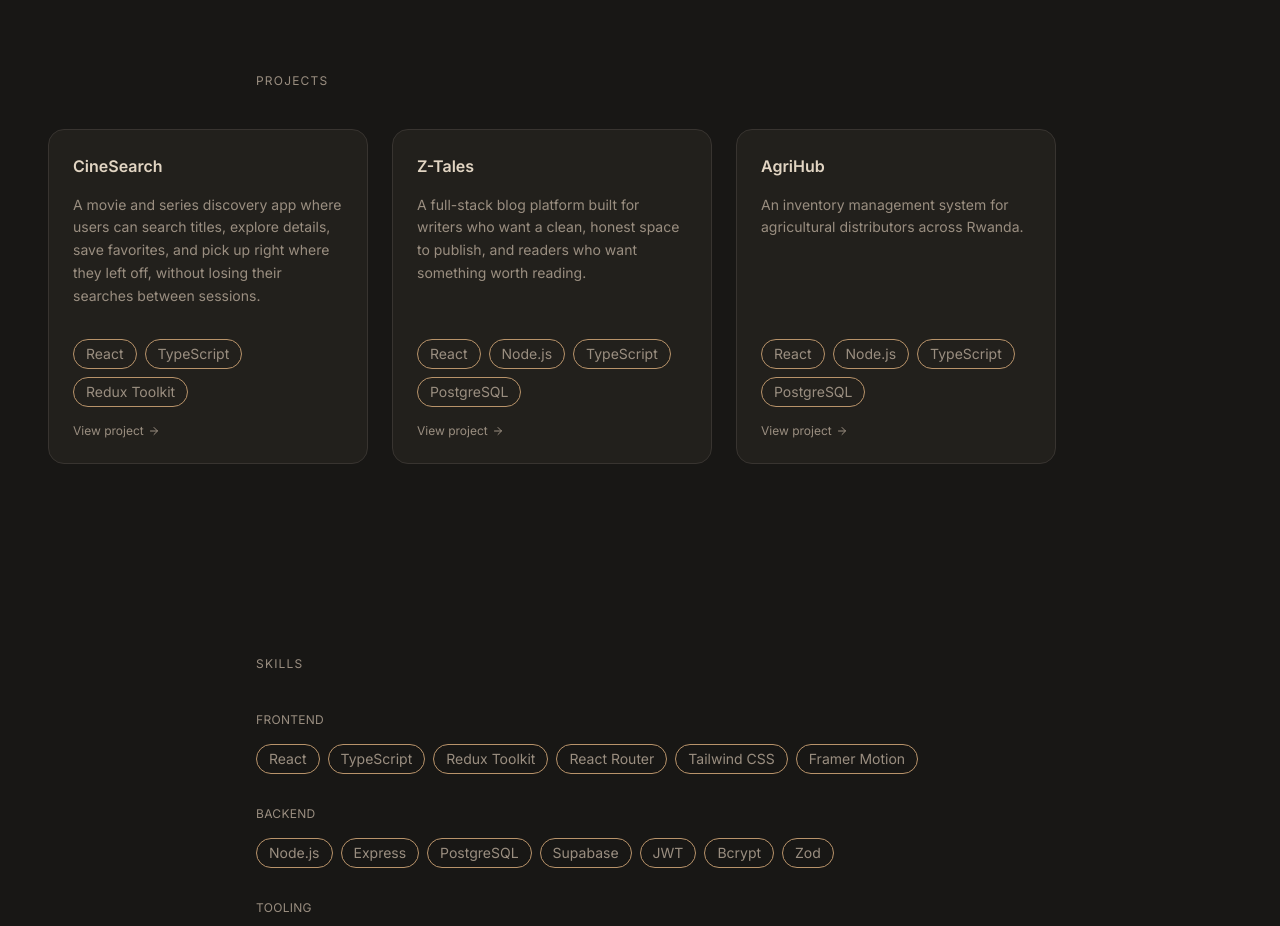
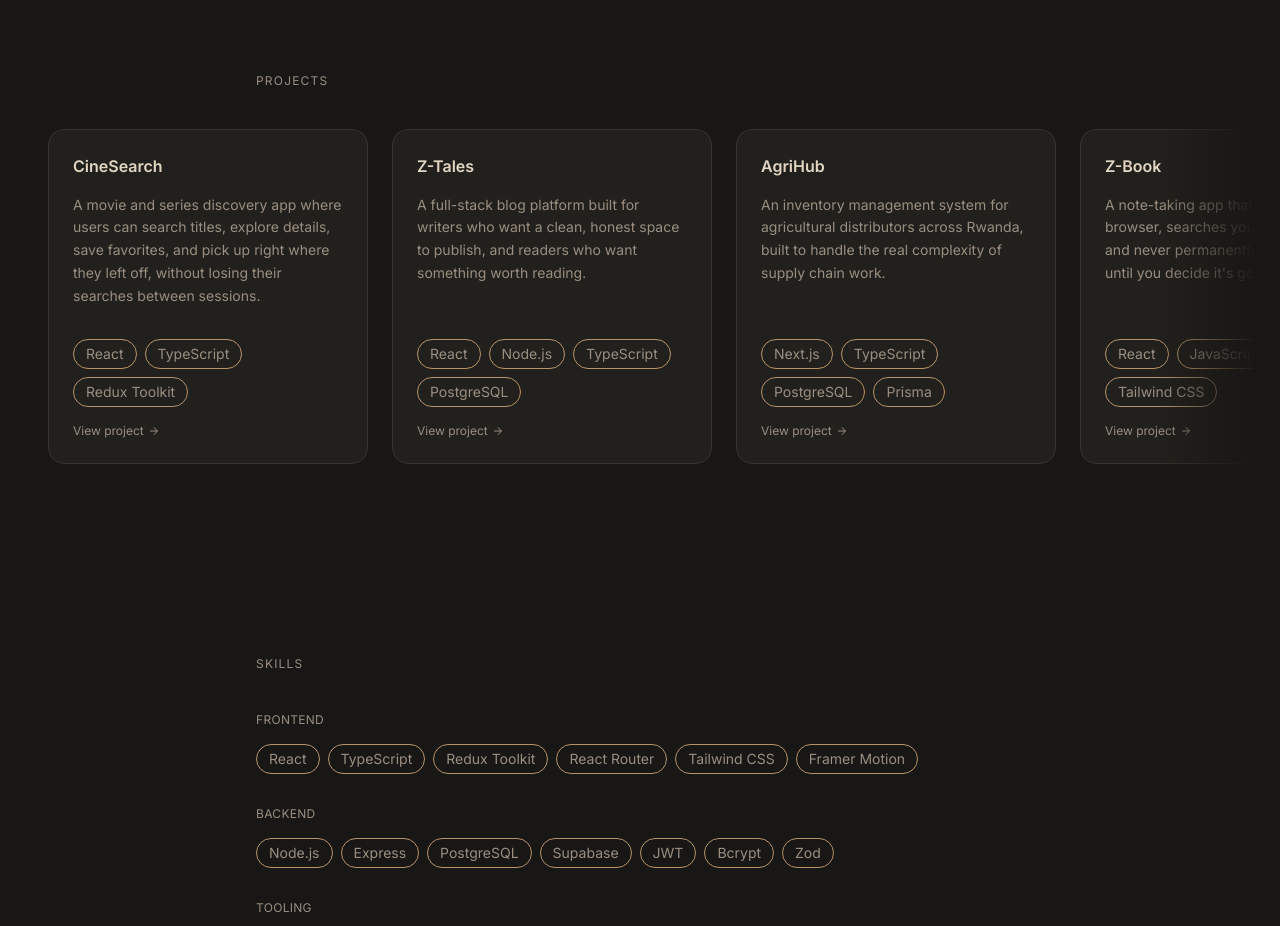
Before and after one commit to Zolender/Z-folio, a React (Vite) app: page / in a window 1280 px wide. Shown: the part 1640-2566 px from the top of the page. Built offline with nearby package versions, Linux system fonts and the light colour scheme.

Commit message:
feat: update project descriptions and add new Z-Book project for enhanced detail and clarity

```diff
--- a/src/data/projects.ts
+++ b/src/data/projects.ts
@@ -7,7 +7,7 @@ export const projects: Project[] = [
     oneLiner:
       "A movie and series discovery app where users can search titles, explore details, save favorites, and pick up right where they left off, without losing their searches between sessions.",
     description:
-      "The interesting part isn't the search, it's the state. When a user leaves the search page and comes back, Redux keeps their results alive: no refetch, no blank slate. Framer Motion handles the transitions so the whole thing feels smooth rather than snappy.",
+      "The interesting part isn't the search, it's the state. When a user leaves the search page and comes back, Redux keeps their results alive: no refetch, no blank slate. The search history persists too, so returning to the app feels like it was waiting for you.\n\nEach result expands into full detail: poster, rating, runtime, cast, and plot summary. Framer Motion handles the transitions so the whole thing feels smooth rather than snappy.",
     stack: [
       "React",
       "TypeScript",
@@ -32,7 +32,7 @@ export const projects: Project[] = [
     oneLiner:
       "A full-stack blog platform built for writers who want a clean, honest space to publish, and readers who want something worth reading.",
     description:
-      "The first project I built with a proper frontend/backend separation: two separate folders, two separate deployments, one coherent system. JWT authentication with session rehydration on page load, role-based access enforced at the API level not just the UI, Zod for schema validation, Helmet and rate limiting for security. The architecture diagram and database schema are documented in the repo.\n\nUsers can write with markdown, like and comment on posts, and admins can manage the whole platform from a dedicated panel.",
+      "The first project I built with a proper frontend/backend separation: two separate folders, two separate deployments, one coherent system. The frontend lives on Vercel, the Express API on Render, the database on Supabase; all three communicate over HTTPS. JWT authentication with session rehydration on page load, role-based access enforced at the API level not just the UI, Zod for schema validation, Helmet and rate limiting for security. The architecture diagram and database schema are documented in the repo.\n\nUsers can write with markdown, like posts, and leave threaded comments with one-level replies. Admins can assign roles, moderate content, and manage the whole platform from a dedicated panel.",
     stack: [
       "React 19",
       "TypeScript",
@@ -61,11 +61,21 @@ export const projects: Project[] = [
     name: "AgriHub",
     slug: "agrihub",
     oneLiner:
-      "An inventory management system for agricultural distributors across Rwanda.",
+      "An inventory management system for agricultural distributors across Rwanda, built to handle the real complexity of supply chain work.",
     description:
-      "Managers track stock in real time, analysts read dashboards and filter by region, product, or date, and admins control who sees what. Built to handle the actual complexity of supply chain work.\n\nI'm the only full-stack developer on the team, working alongside AI engineers with a roadmap that includes AI-powered features down the line. The system supports CSV bulk import with granular error reporting, low stock alerts, multi-region tracking, and role-based access across three permission tiers.",
-    stack: ["TypeScript", "React", "Node.js", "PostgreSQL"],
-    coreStack: ["React", "Node.js", "TypeScript", "PostgreSQL"],
+      "Managers track stock in real time, analysts read dashboards and filter by region, product, or date, and admins control who sees what. The CSV import enforces a strict data contract with business rule validation: fulfilled quantities cannot exceed ordered quantities, and remaining stock cannot go below zero. When demand exceeds supply, the system logs the lost sale rather than silently ignoring it.\n\nI'm the only full-stack developer on the team, working alongside AI engineers. The roadmap includes AI-powered features, which is part of why the data layer was built to be clean and predictable from the start. Role-based access runs across three permission tiers, and Sentry handles error monitoring in production.",
+    stack: [
+      "Next.js",
+      "TypeScript",
+      "PostgreSQL",
+      "Prisma",
+      "Zod",
+      "Tailwind CSS",
+      "Sentry",
+      "Vitest",
+      "Playwright",
+    ],
+    coreStack: ["Next.js", "TypeScript", "PostgreSQL", "Prisma"],
     whatILearned:
       "How to build for a team and a real use case at the same time, and that being the only full-stack dev teaches you resilience, patience, and a certain attention to detail you don't develop any other way.",
     links: {
@@ -74,6 +84,29 @@ export const projects: Project[] = [
     },
     screenshots: [],
   },
+  {
+    name: "Z-Book",
+    slug: "z-book",
+    oneLiner:
+      "A note-taking app that saves to your browser, searches your notes instantly, and never permanently deletes anything until you decide it's gone for good.",
+    description:
+      "Built with React and localStorage, so everything lives in the browser with no backend required. Notes auto-save as you type, search works across both title and content, and deleting a note sends it to a trash folder rather than removing it immediately. You can restore from trash or clear it when you're sure.\n\nA favorites system lets you star notes for quick access without reorganizing anything. The project is still in active development: the foundation is solid and the core workflows work, but the UI has rough edges I'm still smoothing out. I document what's broken and what's next in the repo, because pretending a project is finished when it isn't doesn't help anyone.",
+    stack: [
+      "React",
+      "JavaScript",
+      "Vite",
+      "Tailwind CSS",
+      "Lucide React",
+    ],
+    coreStack: ["React", "JavaScript", "Tailwind CSS"],
+    whatILearned:
+      "That the gap between a working CRUD app and something that actually feels usable is mostly in the small decisions: what happens when you delete something, whether search is instant, whether the app remembers where you left off.",
+    links: {
+      live: "https://z-boook.vercel.app",
+      github: "https://github.com/Zolender/Notebook-with-React",
+    },
+    screenshots: [],
+  },
 ];
 
 export function getProjectBySlug(slug: string): Project | undefined {
```
